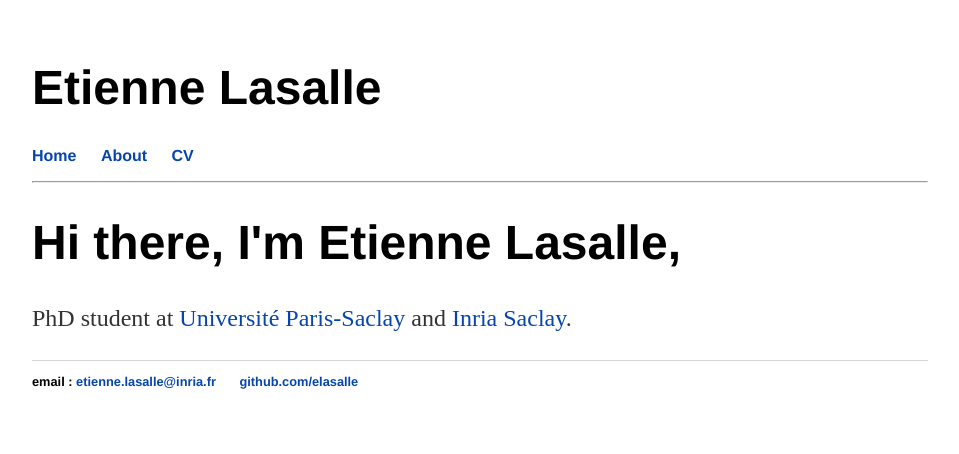
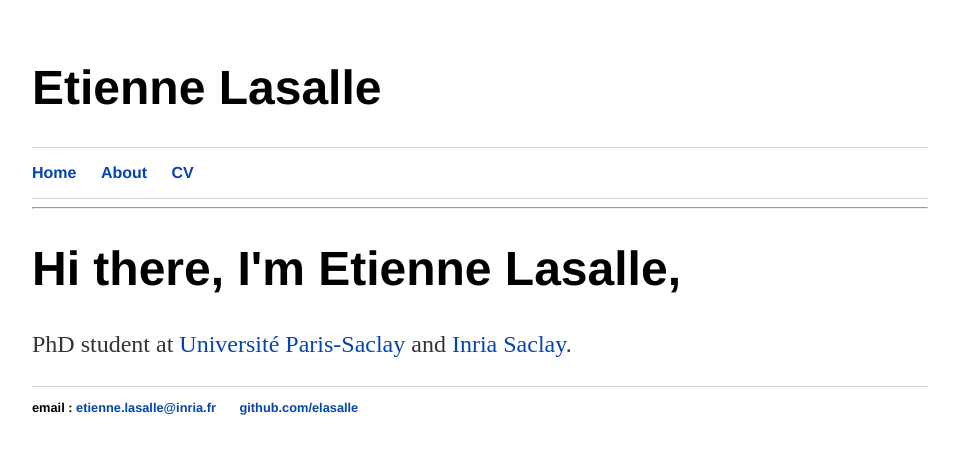
Before and after one commit to elasalle/elasalle.github.io, a Jekyll site: the page built from index.html, in a window 1280 px wide. Shown: the top 454 px of the page, without its empty margins (160-1119 px from the left). Built offline with Jekyll 4.4.1, drawn with Linux system fonts in a browser that asks for light colours.

Commit message:
Update main.css

```diff
--- a/css/main.css
+++ b/css/main.css
@@ -1,6 +1,10 @@
 body {
     margin: 60px auto;
     width: 70%;
+}
+nav {
+    border-top: 1px solid #d5d5d5;
+    border-bottom: 1px solid #d5d5d5;
 }
 nav ul, footer ul {
     font-family:'Helvetica', 'Arial', 'Sans-Serif';
@@ -25,6 +29,10 @@ h1 {
     font-size: 3em;
     font-family:'Helvetica', 'Arial', 'Sans-Serif';
 }
+}
+h1.title {
+    text-align: center;
+}
 p {
     font-size: 1.5em;
     line-height: 1.4em;
```
